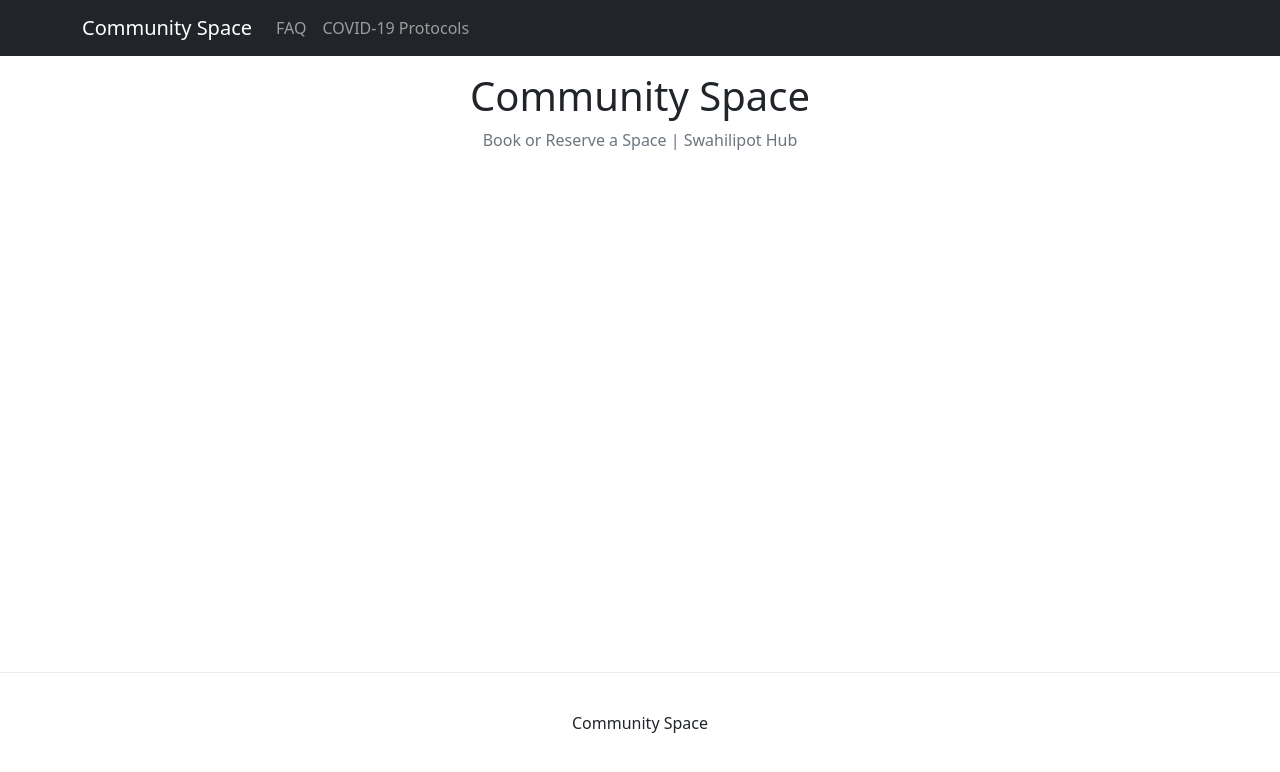
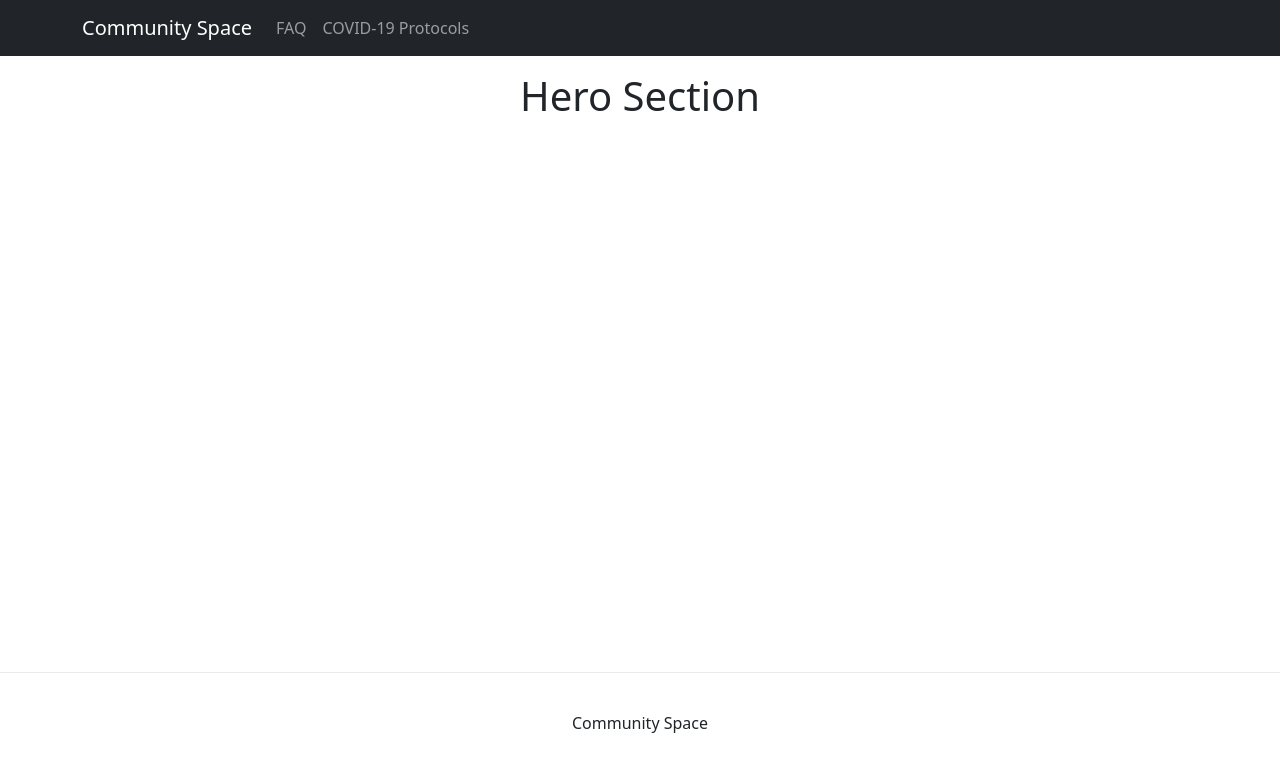
Before and after one commit to ChrisAchinga/Django-on-Docker, a Next.js app: page /covid19 in a window 1280 px wide. Shown: the top 772 px of the page. Built offline with nearby package versions, Linux system fonts and the light colour scheme.

Commit message:
implement layout

```diff
--- a/components/Header.js
+++ /dev/null
@@ -1,10 +0,0 @@
-const Header = ({ title, description }) => {
-  return (
-    <header className='mt-3 align-items-center'>
-      <h1 className='text-center'>{title}</h1>
-      <p className='text-muted text-center'>{description}</p>
-    </header>
-  )
-}
-
-export default Header
--- /dev/null
+++ b/components/HeroSection.js
@@ -0,0 +1,9 @@
+const HeroSection = ({ title, description }) => {
+  return (
+    <header className='mt-3 align-items-center'>
+      <h1 className='text-center'>Hero Section</h1>
+    </header>
+  )
+}
+
+export default HeroSection
--- a/jsconfig.json
+++ b/jsconfig.json
@@ -3,6 +3,7 @@
     "baseUrl": "./",
     "paths": {
       "@components/*": ["components/*"],
+      "@layouts/*": ["layouts/*"],
       "@styles/*": ["styles/*"]
     }
   }
--- a/pages/covid19.js
+++ b/pages/covid19.js
@@ -1,27 +1,11 @@
-import Head from 'next/head'
-import Header from '@components/Header'
-import Menu from '@components/Menu'
-import Footer from '@components/Footer'
-import { Container } from 'react-bootstrap'
+import Layout from '@layouts/Layuout'
 
 const covid19 = () => {
   return (
-    <>
-      <Head>
-        <title>Covid-19</title>
-        <link rel='icon' href='/favicon.ico' />
-      </Head>
-      <Menu />
-      <main>
-        <Container>
-          <Header
-            title='Community Space'
-            description='Book or Reserve a Space | Swahilipot Hub'
-          />
-        </Container>
-      </main>
-      <Footer />
-    </>
+    <Layout
+      title='CoVid19'
+      description='Sfatey and precautions when visiting our space'
+    ></Layout>
   )
 }
 
```
Also changed, not shown: pages/faq.js (+4 -19 lines), pages/index.js (+8 -33 lines), 1 other file (tests, documents, lock files or other folders).
